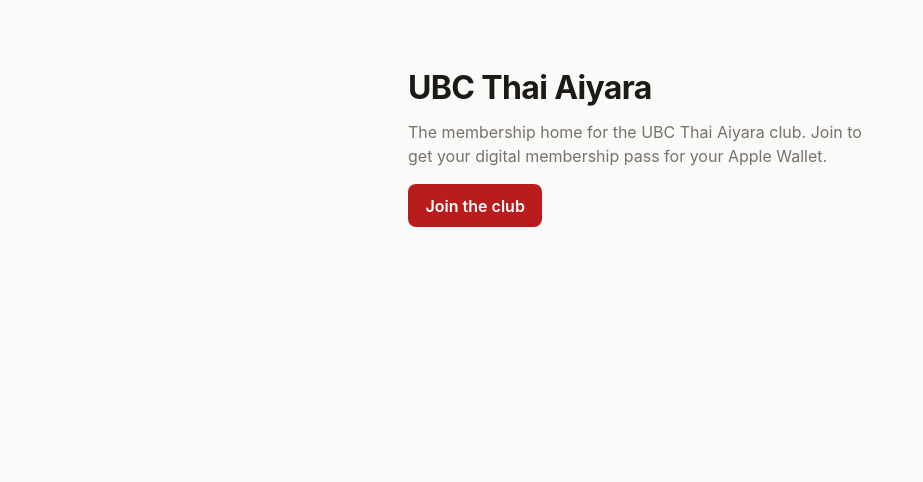
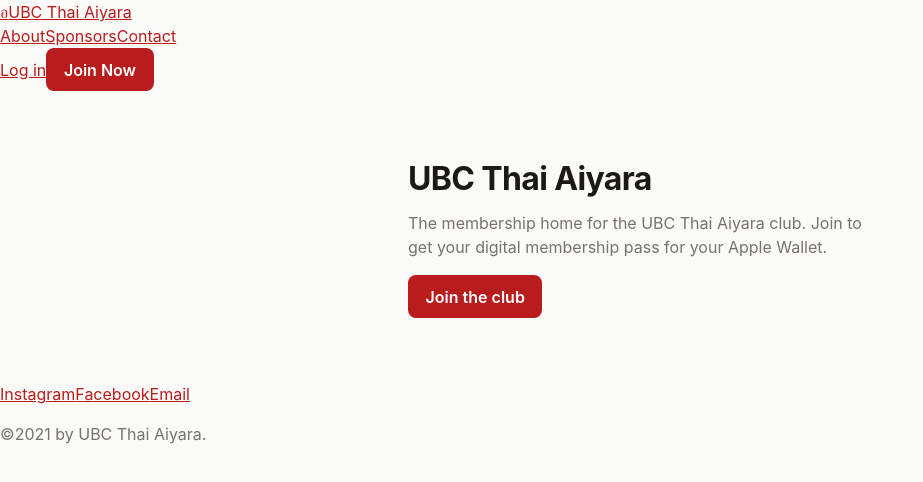
Before and after one commit to ubcthaiaiyara/website, a Next.js app: page / in a window 1280 px wide. Shown: the top 482 px of the page, without its empty margins (0-923 px from the left). Built offline with nearby package versions, Linux system fonts and the light colour scheme; no server answers.

Commit message:
feat(ui): wire header and footer into root layout

```diff
--- a/app/layout.tsx
+++ b/app/layout.tsx
@@ -1,5 +1,6 @@
 import type { Metadata } from "next";
 import "./globals.css";
+import SiteHeader from "./components/SiteHeader";
 
 export const metadata: Metadata = {
   title: "UBC Thai Aiyara — Membership",
@@ -11,7 +12,26 @@
 }: Readonly<{ children: React.ReactNode }>) {
   return (
     <html lang="en">
-      <body>{children}</body>
+      <body>
+        <SiteHeader />
+        {children}
+        <footer className="site-footer">
+          <div className="footer-inner">
+            <p>
+              <a href="https://www.instagram.com/ubcthaiaiyara" className="social">
+                Instagram
+              </a>
+              <a href="https://www.facebook.com/ubcthaiaiyara" className="social">
+                Facebook
+              </a>
+              <a href="mailto:ubcthaiaiyara@gmail.com" className="social">
+                Email
+              </a>
+            </p>
+            <p className="copyright">©2021 by UBC Thai Aiyara.</p>
+          </div>
+        </footer>
+      </body>
     </html>
   );
 }
```
